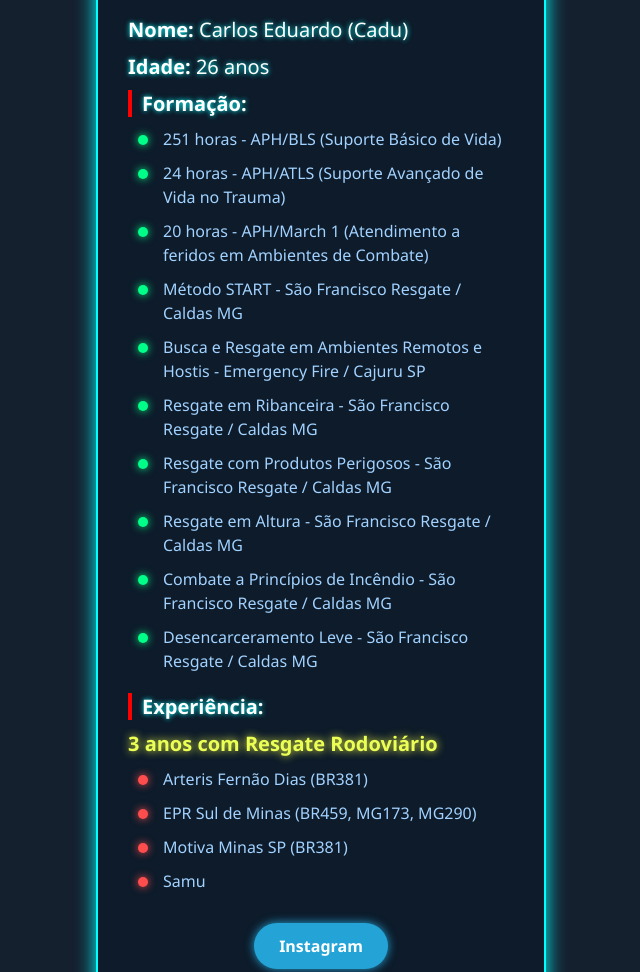
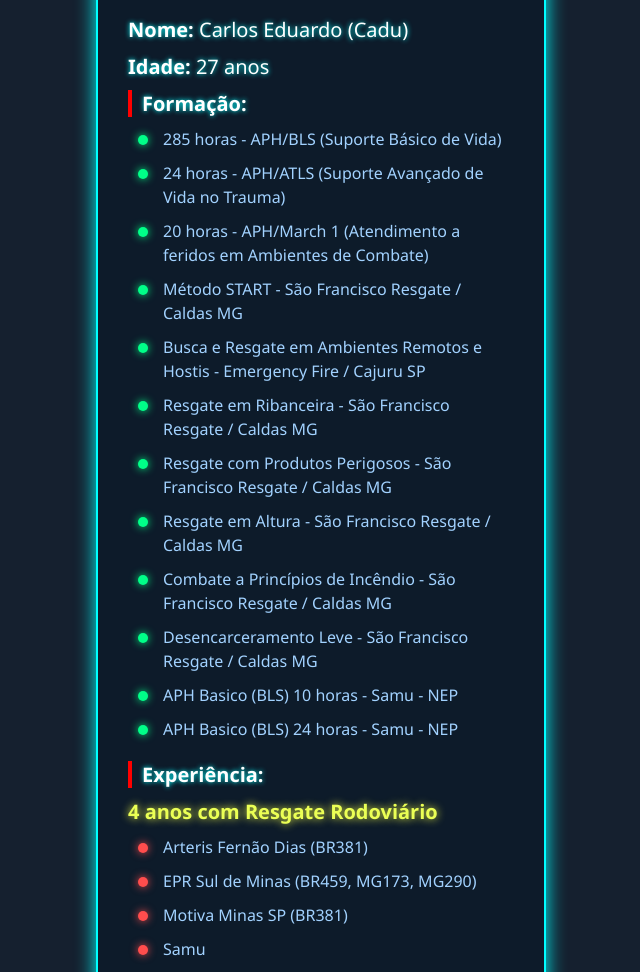
Before and after one commit to CaduDev99/Aula, a plain HTML site: page Instrutores/Index.html in a window 1280 px wide. Shown: the part 380-1352 px from the top of the page, without its empty margins (319-959 px from the left). Drawn offline with Linux system fonts and the light colour scheme; a web font is replaced by a local one.

Commit message:
Update Index.html

```diff
--- a/Instrutores/Index.html
+++ b/Instrutores/Index.html
@@ -239,10 +239,10 @@
         </div>
         <div class="instrutor-info">
           <p><strong>Nome:</strong> Carlos Eduardo (Cadu)</p>
-          <p><strong>Idade:</strong> 26 anos</p>
+          <p><strong>Idade:</strong> 27 anos</p>
           <p class="section-title">Formação:</p>
           <ul class="formacao">
-            <li>251 horas - APH/BLS (Suporte Básico de Vida)</li>
+            <li>285 horas - APH/BLS (Suporte Básico de Vida)</li>
             <li>24 horas - APH/ATLS (Suporte Avançado de Vida no Trauma)</li>
             <li>20 horas - APH/March 1 (Atendimento a feridos em Ambientes de Combate)</li>
             <li>Método START - São Francisco Resgate / Caldas MG</li>
@@ -252,10 +252,12 @@
             <li>Resgate em Altura - São Francisco Resgate / Caldas MG</li>
             <li>Combate a Princípios de Incêndio - São Francisco Resgate / Caldas MG</li>
             <li>Desencarceramento Leve - São Francisco Resgate / Caldas MG</li>
+            <li>APH Basico (BLS) 10 horas - Samu - NEP</li>
+            <li>APH Basico (BLS) 24 horas - Samu - NEP</li>
           </ul>
           <p class="section-title">Experiência:</p>
           <div class="experiencia">
-            <p>3 anos com Resgate Rodoviário</p>
+            <p>4 anos com Resgate Rodoviário</p>
             <ul class="experiencia">
               <li>Arteris Fernão Dias (BR381)</li>
               <li>EPR Sul de Minas (BR459, MG173, MG290)</li>
```
